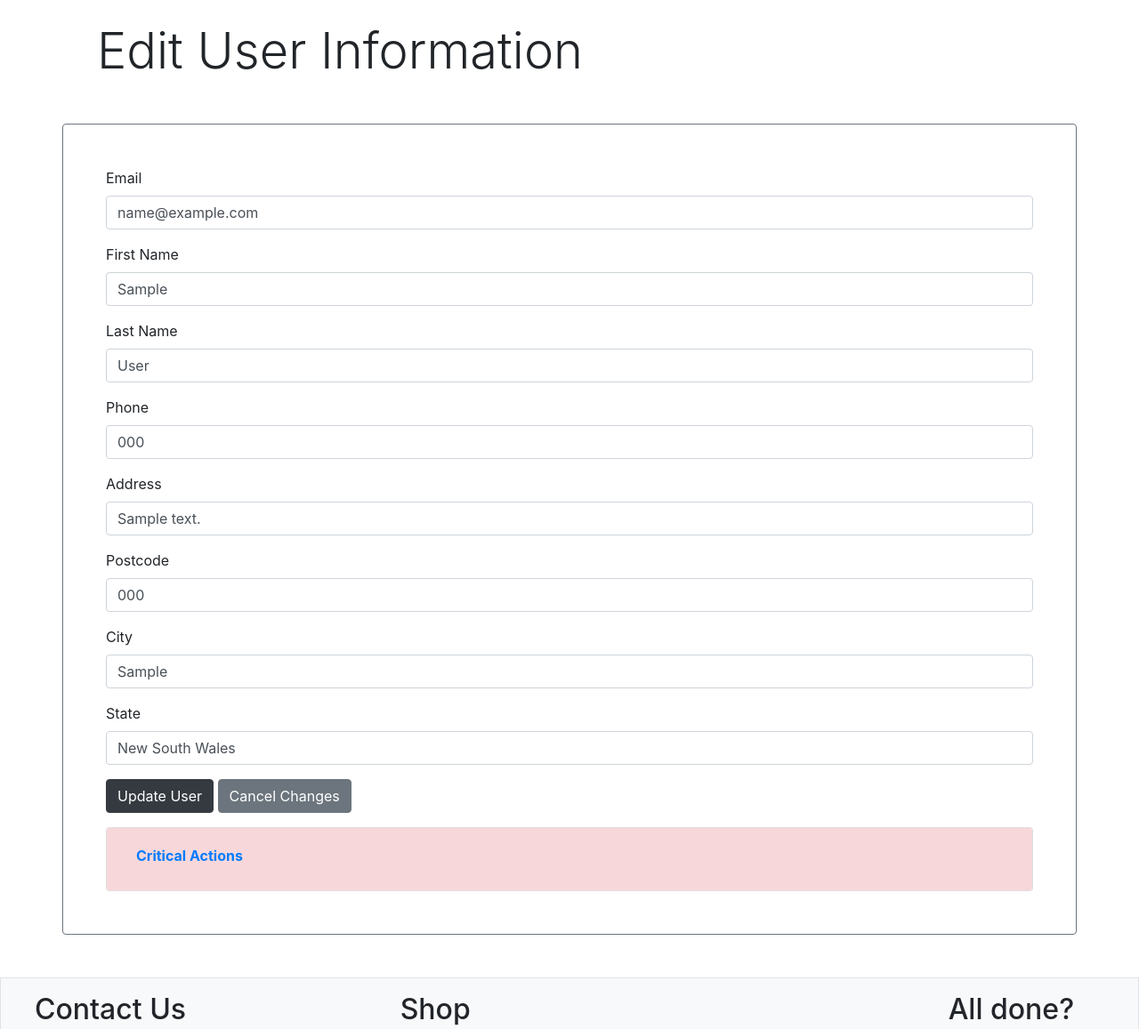
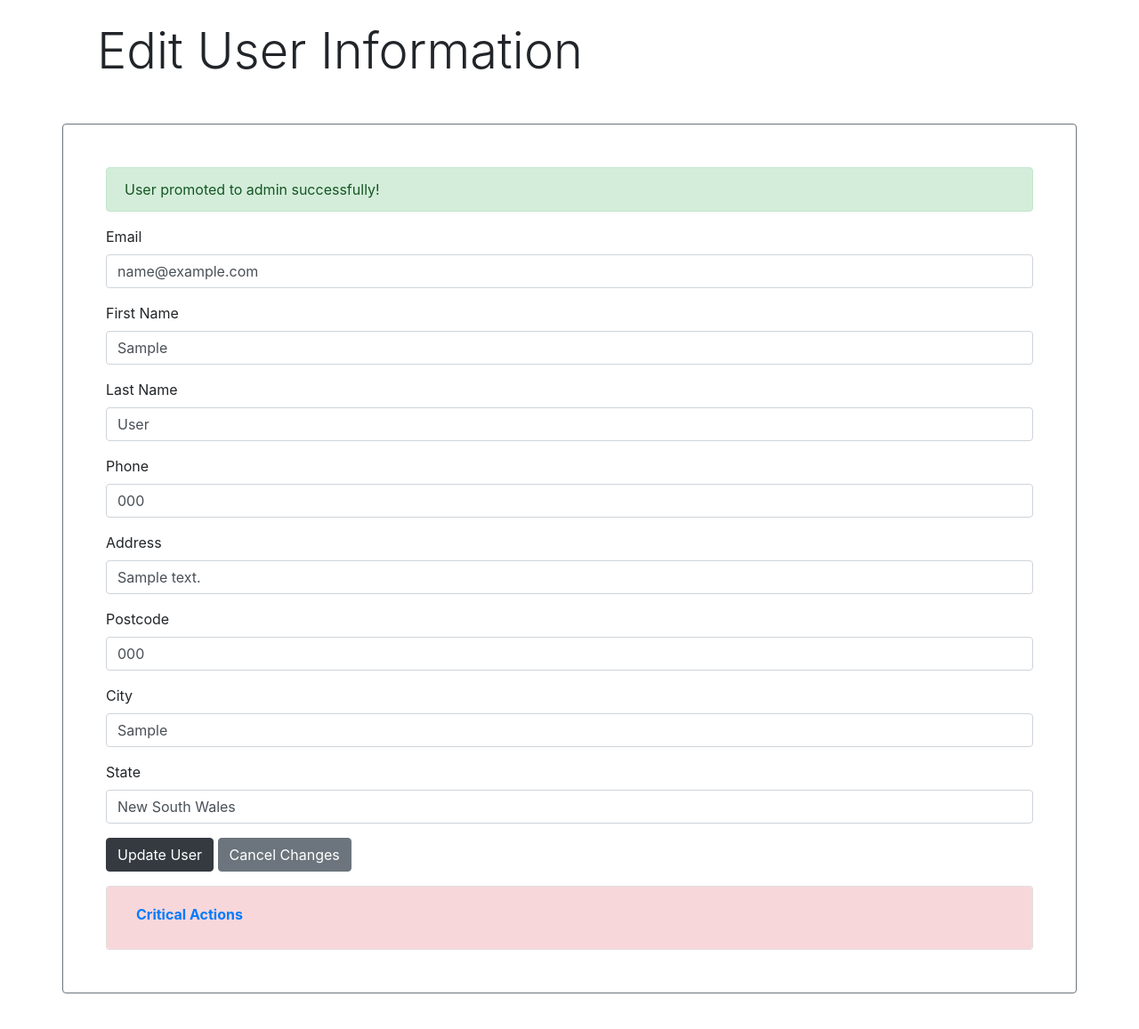
Before and after one commit to 3thanpowell/website-integration, a PHP site: page /view/edit_user.php?status=promoted&id=1 in a window 1280 px wide. Shown: the part 77-1234 px from the top of the page at 89% size. Run offline with PHP 8.4, Linux system fonts and the light colour scheme; the visitor is signed in with stand-in values (Sample User, id 1); tables that the repository leaves empty or names only in its code hold one stand-in row (values such as "Sample post").

Commit message:
Added demotion btn
+ adjusted outcome alerts
+ demotion modal

```diff
--- a/the_mobile_hour/view/edit_user.php
+++ b/the_mobile_hour/view/edit_user.php
@@ -71,7 +71,16 @@ if ($_SERVER['REQUEST_METHOD'] == 'POST') {
 
   <div class="container mt-5 p-5 border border-secondary rounded">
 
-    <!-- error message gets called here -->
+    <!-- output message here -->
+    <?php if (isset($_GET['status'])) : ?>
+      <?php if ($_GET['status'] == 'promoted') : ?>
+        <div class="alert alert-success">User promoted to admin successfully!</div>
+      <?php elseif ($_GET['status'] == 'demoted') : ?>
+        <div class="alert alert-success">User demoted to customer successfully!</div>
+      <?php elseif ($_GET['status'] == 'error') : ?>
+        <div class="alert alert-danger">Failed to promote or demote user. Please try again.</div>
+      <?php endif; ?>
+    <?php endif; ?>
     <?php if ($success) : ?>
       <div class="alert alert-success">User updated successfully!</div>
     <?php endif; ?>
@@ -79,7 +88,7 @@ if ($_SERVER['REQUEST_METHOD'] == 'POST') {
       <div class="alert alert-danger"><?php echo htmlspecialchars($errorMessage); ?></div>
     <?php endif; ?>
 
-    <form method="POST"  id='editUserForm'>
+    <form method="POST" id='editUserForm'>
 
       <div class="form-group">
         <label for="email">Email</label>
@@ -145,11 +154,14 @@ if ($_SERVER['REQUEST_METHOD'] == 'POST') {
 
             <!-- make admin (only managers) -->
             <?php if ($_SESSION['user_role'] == 'manager' && $user['user_role'] == 'customer') : ?>
-              <button type="button" class="btn btn-danger" data-toggle="modal" data-target="#confirmPromoteModal">Make Admin</button>
+              <button type="button" class="btn btn-danger" data-toggle="modal" data-target="#confirmPromoteModal">Promote to Admin</button>
+              <!-- make customer (only managers) -->
+            <?php elseif ($_SESSION['user_role'] == 'manager' && $user['user_role'] == 'admin') : ?>
+              <button type="button" class="btn btn-warning" data-toggle="modal" data-target="#confirmDemoteModal">Demote to Customer</button>
             <?php endif; ?>
 
             <!-- send password reset link - does nothing at all -->
-            <button class="btn btn-warning">Send User Password Reset</button>
+            <button class="btn btn-warning">Email Password Reset Link</button>
 
           </div>
         </div>
@@ -162,7 +174,7 @@ if ($_SERVER['REQUEST_METHOD'] == 'POST') {
 
   </div>
 
-  <!-- Confirmation Modal for Update -->
+  <!-- confirmation Modal for Update -->
   <div class="modal fade" id="confirmUpdateModal" tabindex="-1" role="dialog" aria-labelledby="confirmUpdateModalLabel" aria-hidden="true">
     <div class="modal-dialog" role="document">
       <div class="modal-content">
@@ -183,7 +195,7 @@ if ($_SERVER['REQUEST_METHOD'] == 'POST') {
     </div>
   </div>
 
-  <!-- Confirmation Modal for Delete -->
+  <!-- confirmation Modal for Delete -->
   <div class="modal fade" id="confirmDeleteModal" tabindex="-1" role="dialog" aria-labelledby="confirmDeleteModalLabel" aria-hidden="true">
     <div class="modal-dialog" role="document">
       <div class="modal-content">
@@ -198,13 +210,13 @@ if ($_SERVER['REQUEST_METHOD'] == 'POST') {
         </div>
         <div class="modal-footer">
           <button type="button" class="btn btn-secondary" data-dismiss="modal">Cancel</button>
-          <a href="delete_user.php?id=<?php echo $user['user_id']; ?>" class="btn btn-danger">Delete</a>
+          <a href="../controller/delete_user.php?id=<?php echo $user['user_id']; ?>" class="btn btn-danger">Delete</a>
         </div>
       </div>
     </div>
   </div>
 
-  <!-- Confirmation Modal for Promote -->
+  <!-- confirmation Modal for Promote -->
   <div class="modal fade" id="confirmPromoteModal" tabindex="-1" role="dialog" aria-labelledby="confirmPromoteModalLabel" aria-hidden="true">
     <div class="modal-dialog" role="document">
       <div class="modal-content">
@@ -219,7 +231,28 @@ if ($_SERVER['REQUEST_METHOD'] == 'POST') {
         </div>
         <div class="modal-footer">
           <button type="button" class="btn btn-secondary" data-dismiss="modal">Cancel</button>
-          <a href="promote_user.php?id=<?php echo $user['user_id']; ?>" class="btn btn-info">Promote</a>
+          <a href="../controller/promote_user.php?id=<?php echo $user['user_id']; ?>" class="btn btn-info">Promote</a>
+        </div>
+      </div>
+    </div>
+  </div>
+
+  <!-- confirmation Modal for Demote -->
+  <div class="modal fade" id="confirmDemoteModal" tabindex="-1" role="dialog" aria-labelledby="confirmDemoteModalLabel" aria-hidden="true">
+    <div class="modal-dialog" role="document">
+      <div class="modal-content">
+        <div class="modal-header">
+          <h5 class="modal-title" id="confirmDemoteModalLabel">Confirm Demotion</h5>
+          <button type="button" class="close" data-dismiss="modal" aria-label="Close">
+            <span aria-hidden="true">&times;</span>
+          </button>
+        </div>
+        <div class="modal-body">
+          Are you sure you want to demote this user to customer?
+        </div>
+        <div class="modal-footer">
+          <button type="button" class="btn btn-secondary" data-dismiss="modal">Cancel</button>
+          <a href="../controller/demote_user.php?id=<?php echo $user['user_id']; ?>" class="btn btn-warning">Demote</a>
         </div>
       </div>
     </div>
```
